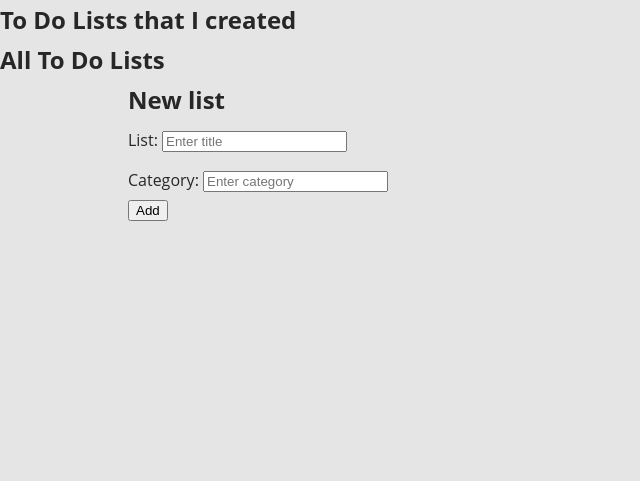
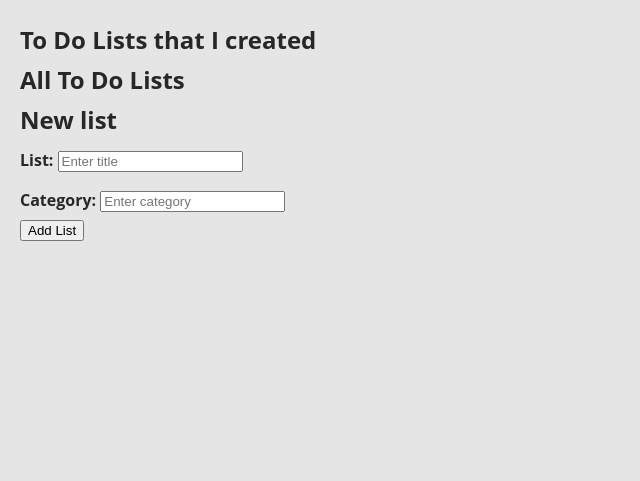
Before and after one commit to nice5torm/LTW2, a PHP site: page /pages/home.php in a window 1280 px wide. Shown: the part 68-549 px from the top of the page, without its empty margins (0-640 px from the left). Run offline with PHP 8.4, Linux system fonts and the light colour scheme; the visitor is signed in with stand-in values (Sample User, id 1); data comes from the database, SQL or seed files in the repository; some libraries are stand-ins or nearby versions.

Commit message:
Some more styling

```diff
--- a/css/style.css
+++ b/css/style.css
@@ -1,3 +1,9 @@
+    /*list page*/
+
+    .listPage{
+        margin: 20px;
+    }
+
     /*page*/
 
     .page{
--- a/pages/todoLists.php
+++ b/pages/todoLists.php
@@ -7,6 +7,7 @@
     $results = getList($_SESSION['username']);
 
     ?>
+    <div class="listPage">
         <div class="todoLists">
             <h2>To Do Lists that I created</h2>
 
@@ -44,19 +45,20 @@
 
         </div>
 
-    <div class="container addList">
+        <div class="addList">
             <h2>New list</h2>
             <form action="../actions/createList_action.php" method="post">
-            <div class="form-input">List:
+                <div class="form-input"><b>List:</b>
                     <input type="text" name="title" placeholder="Enter title"> <br>
                 </div>
-            <div class="form-input">Category:
+                <div class="form-input"><b>Category:</b>
                     <input type="text" name="category" placeholder="Enter category"> <br>
                 </div>
                 <div>
-                <button type="Submit" name="list" value="addList" class="submit-button">Add</button>
+                    <button type="Submit" name="list" value="addList" class="submit-button">Add List</button>
                 </div>
             </form>
+        </div>
     </div>
 
     <?php
```
Lines whose indentation alone changed are shown as unchanged.
